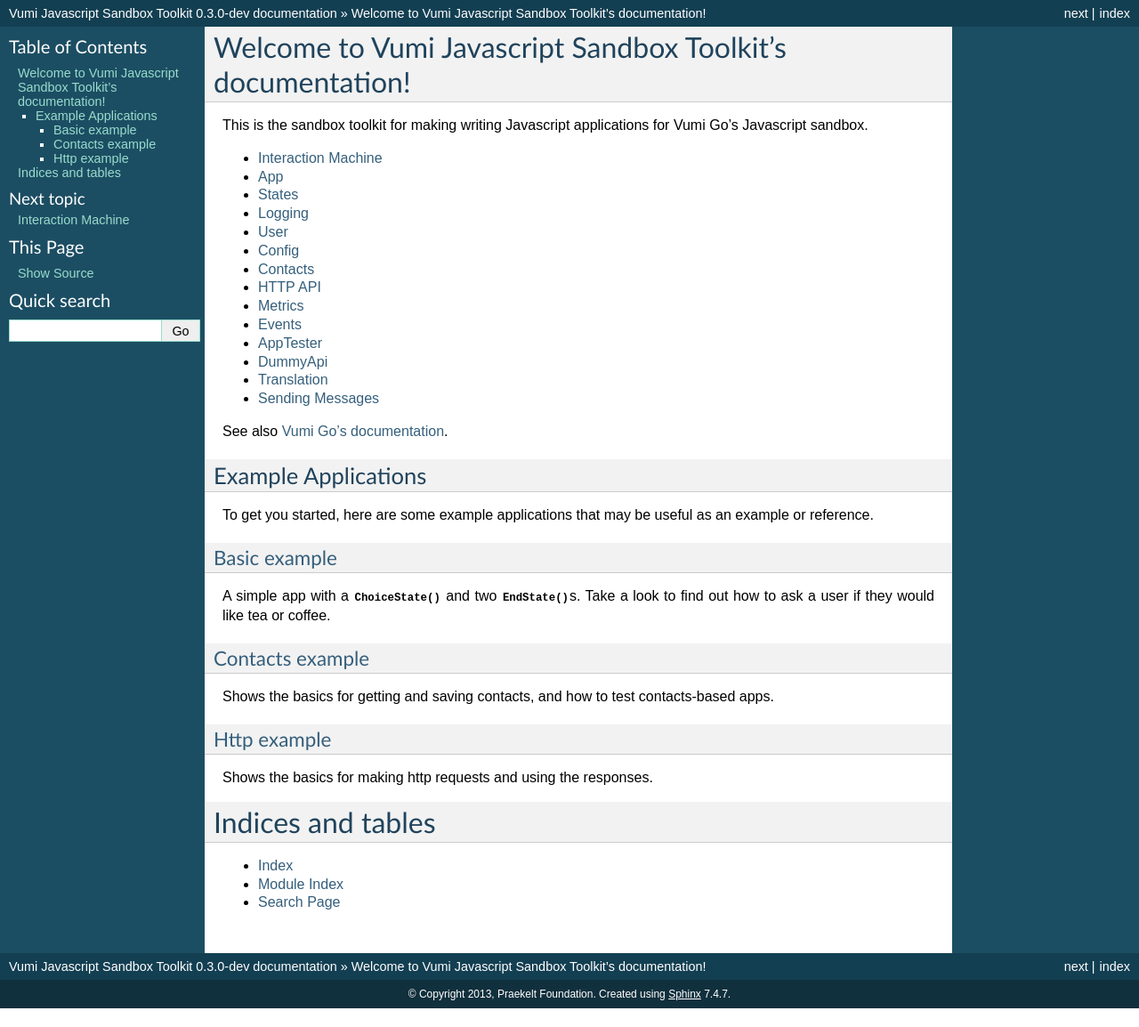
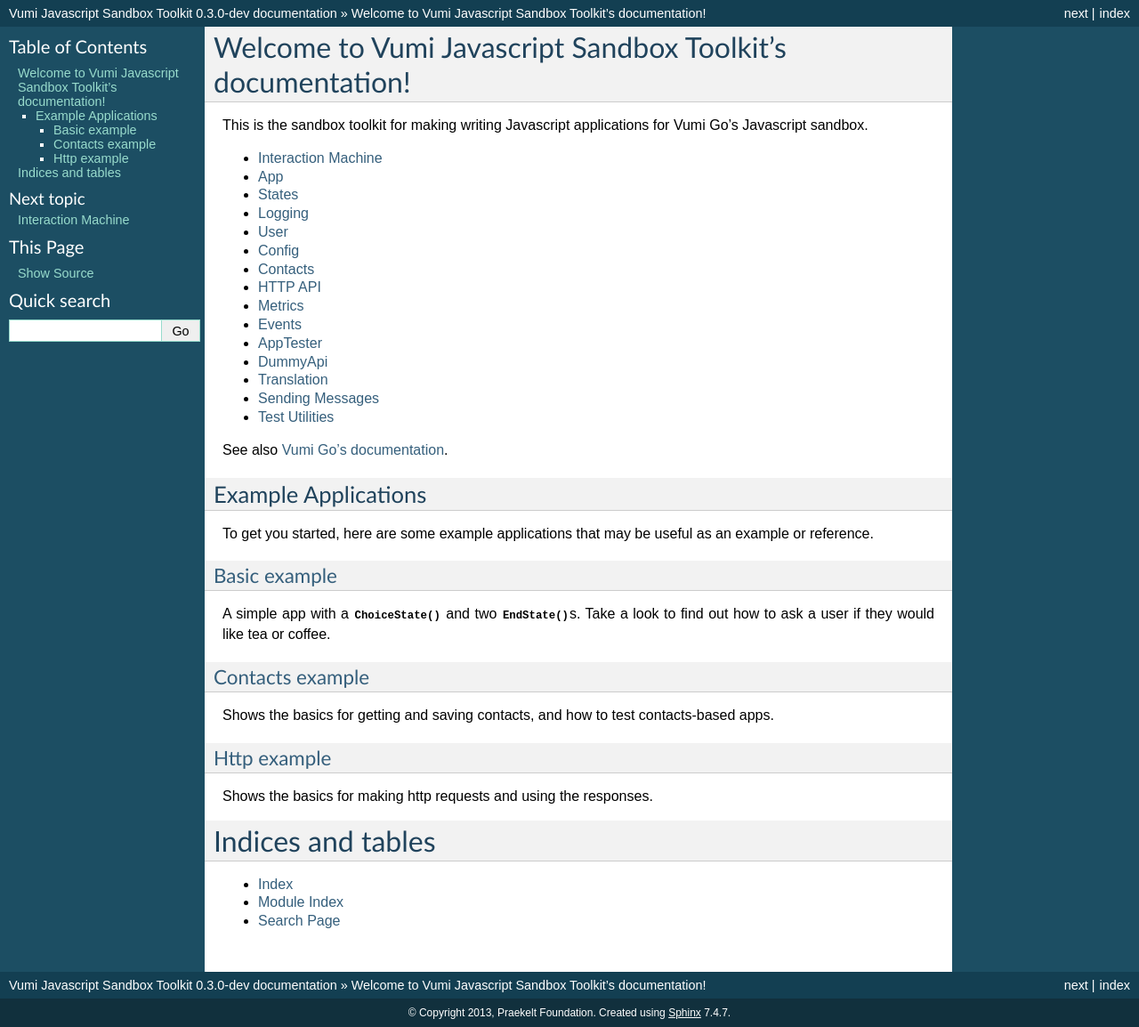
Before and after one commit to praekeltfoundation/vumi-jssandbox-toolkit, a Sphinx documentation site: the page built from docs/index.rst, in a window 1280 px wide. Shown: the whole page at 89% size. Built offline with Sphinx 7.4.7, drawn with Linux system fonts in a browser that asks for light colours; pages that are not in the unit, such as notebooks, are missing from menus; before the commit the page ends 1133 px from its top, so only the background shows below that.

Commit message:
Add test utils to docs (thanks @smn)

```diff
--- a/docs/index.rst
+++ b/docs/index.rst
@@ -27,6 +27,7 @@
    dummy.rst
    translate.rst
    outbound.rst
+   test_utils.rst
 
 See also `Vumi Go's documentation <http://vumi-go.readthedocs.org/>`_.
 
--- a/docs/test_utils.rst
+++ b/docs/test_utils.rst
@@ -1,4 +1,4 @@
-Test Utils
-==========
+Test Utilities
+==============
 
 .. autojs:: ../lib/test_utils.js
```
